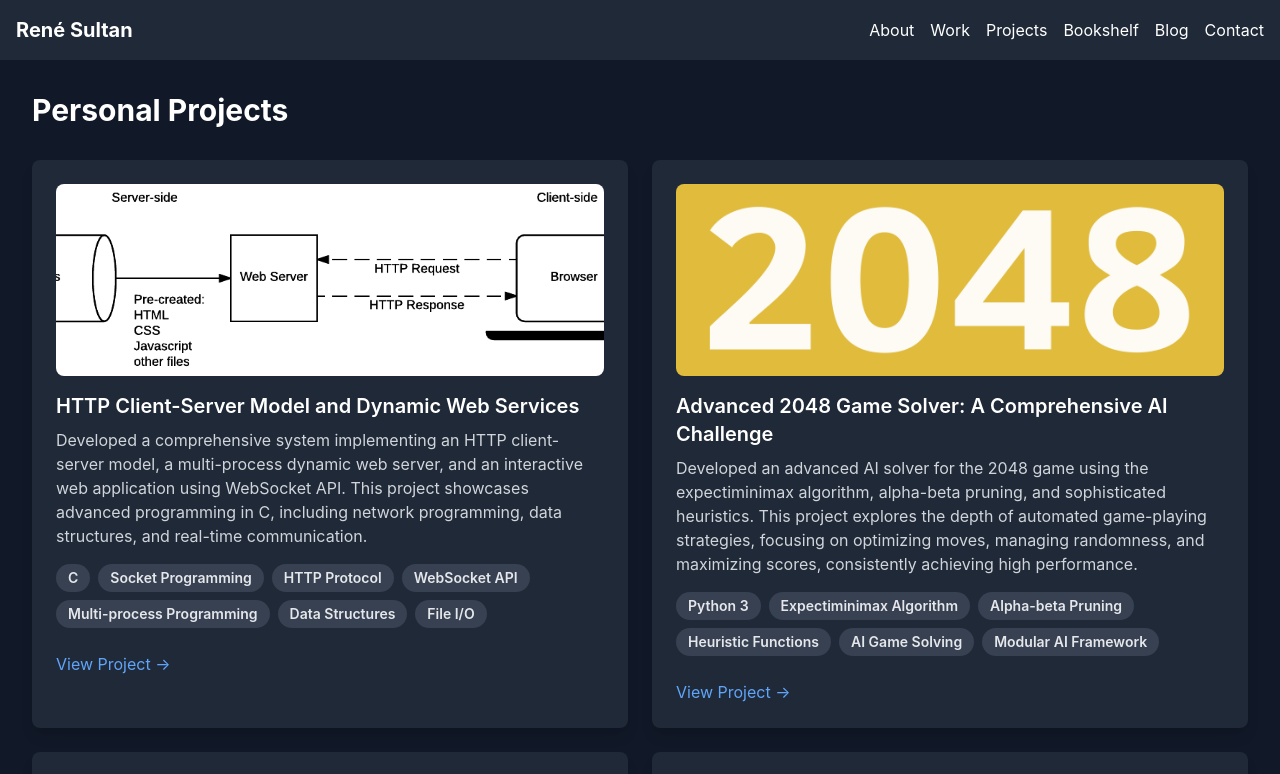
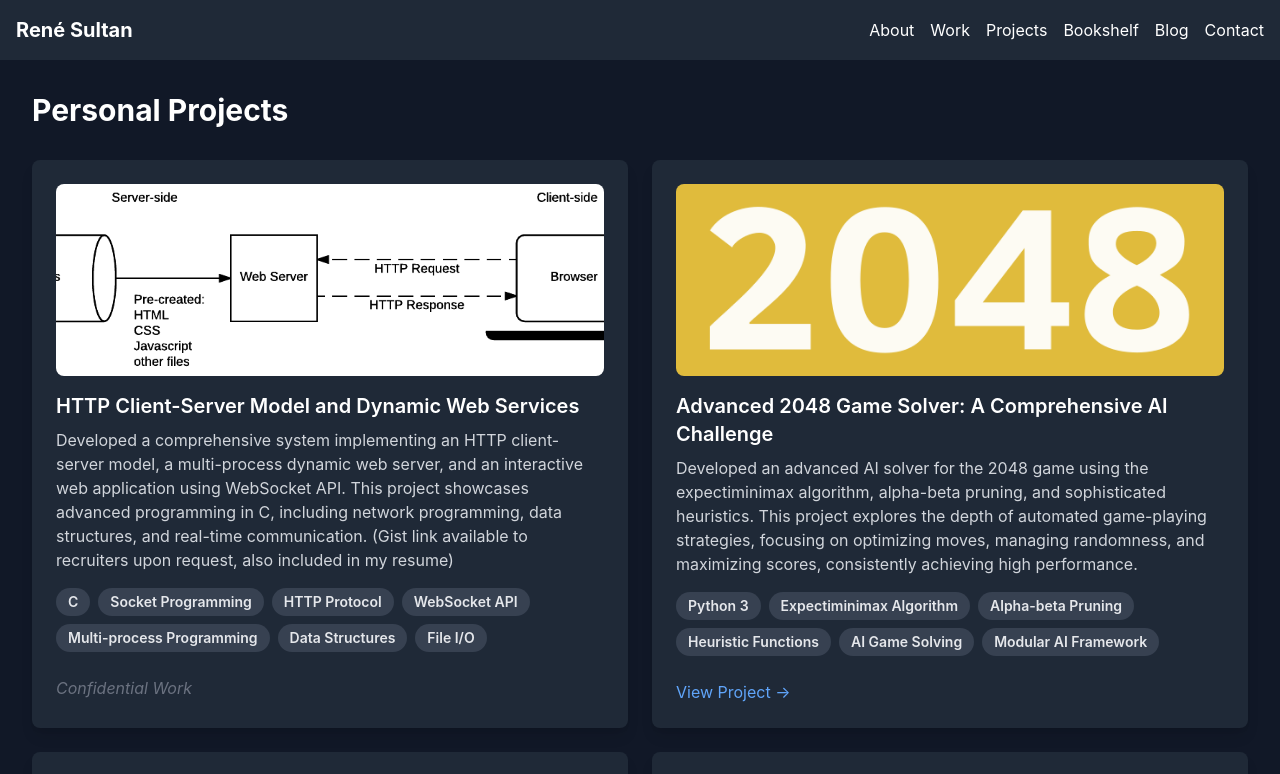
Before and after one commit to renesultan/my-personal-website, a React (Create React App) app in the folder frontend/: page /projects in a window 1280 px wide. Shown: the top 774 px of the page. Built offline with nearby package versions, Linux system fonts and the light colour scheme.

Commit message:
removed server project link

```diff
--- a/frontend/src/pages/Projects.jsx
+++ b/frontend/src/pages/Projects.jsx
@@ -25,9 +25,13 @@ const ProjectCard = ({ title, description, technologies, image, link }) => (
         </span>
       ))}
     </div>
+    {link ? (
       <a href={link} target="_blank" rel="noopener noreferrer" className="text-blue-400 hover:text-blue-300 transition-colors">
         View Project →
       </a>
+    ) : (
+      <span className="text-gray-500 italic">Confidential Work</span>
+    )}
   </motion.div>
 );
 
@@ -35,10 +39,10 @@ const Projects = () => {
   const projects = [
     {
       title: "HTTP Client-Server Model and Dynamic Web Services",
-      description: "Developed a comprehensive system implementing an HTTP client-server model, a multi-process dynamic web server, and an interactive web application using WebSocket API. This project showcases advanced programming in C, including network programming, data structures, and real-time communication.",
+      description: "Developed a comprehensive system implementing an HTTP client-server model, a multi-process dynamic web server, and an interactive web application using WebSocket API. This project showcases advanced programming in C, including network programming, data structures, and real-time communication. (Gist link available to recruiters upon request, also included in my resume)",
       technologies: ["C", "Socket Programming", "HTTP Protocol", "WebSocket API", "Multi-process Programming", "Data Structures", "File I/O"],
       image: "/http-project.png",
-      link: "https://gist.github.com/renesultan/801875756d8fa8a6fda22597ed06011e#file-readme-md"
+      link: null
     },
     {
       title: "Advanced 2048 Game Solver: A Comprehensive AI Challenge",
```
Lines whose indentation alone changed are shown as unchanged.
